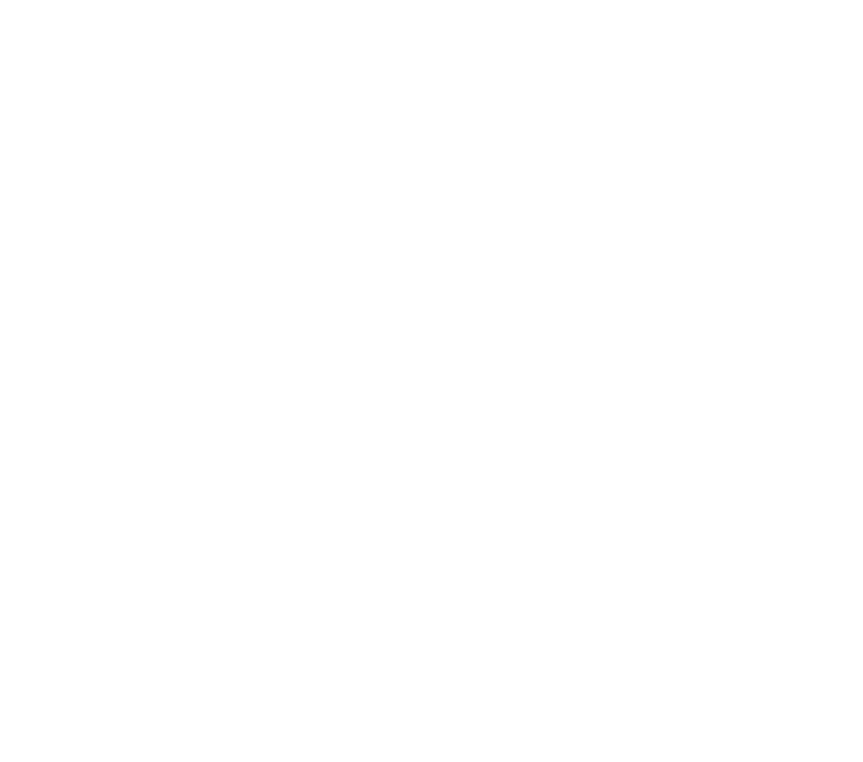
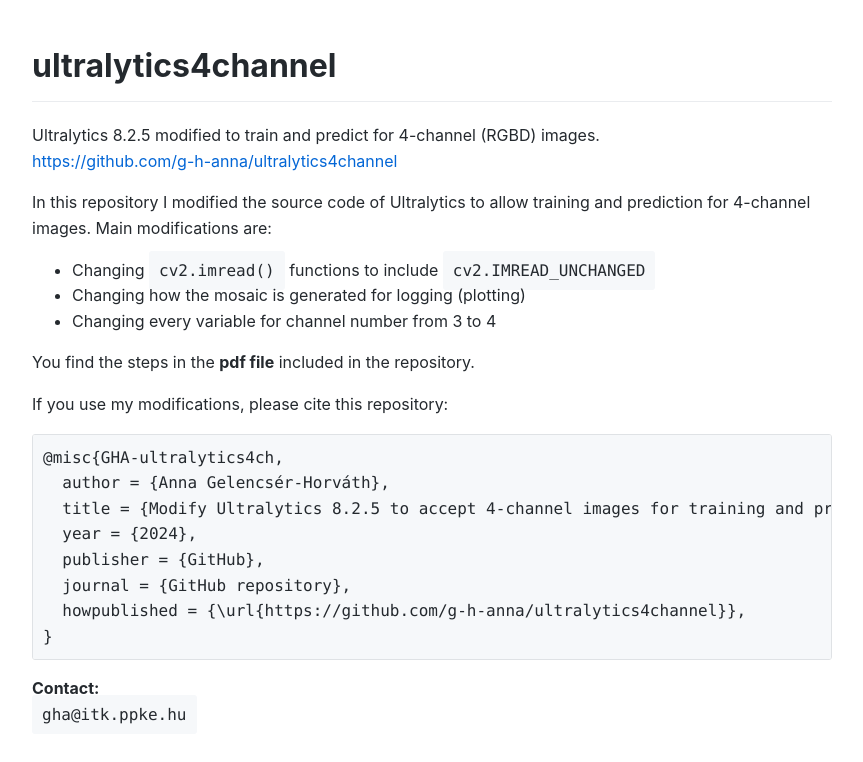
Before and after one commit to g-h-anna/ultralytics4channel, a plain HTML site: page index.html in a window 1280 px wide. Shown: the whole page, without its empty margins (208-1071 px from the left). Drawn offline with Linux system fonts and the light colour scheme.

Commit message:
update index.html

```diff
--- a/index.html
+++ b/index.html
@@ -1,8 +1,58 @@
+<!DOCTYPE html>
+<html lang="en">
 <head>
+  <meta charset="UTF-8">
+  <meta name="viewport" content="width=device-width, initial-scale=1.0">
+
   <meta name="citation_title" content="Modified Ultralytics 8.2.5 to accept 4-channel images for training and prediction">
   <meta name="citation_author" content="Anna Gelencsér-Horváth">
   <meta name="citation_publication_date" content="2024">
   <meta name="citation_pdf_url" content="https://github.com/g-h-anna/ultralytics4channel/blob/main/HowToModifyUltralytics8.2.5.toAccept4channelImages.pdf">
   <meta name="citation_technical_report_number" content="v1.0.0">
-  <title>Modified Ultralytics 8.2.5 to accept 4-channel images for training and prediction</title>
+
+  <title>ultralytics4channel - Modified YOLOv8</title>
+
+  <style>
+    body { font-family: -apple-system, BlinkMacSystemFont, "Segoe UI", Helvetica, Arial, sans-serif; line-height: 1.6; max-width: 800px; margin: 40px auto; padding: 0 20px; color: #24292e; }
+    h1 { border-bottom: 1px solid #eaecef; padding-bottom: 0.3em; }
+    code, pre { background-color: #f6f8fa; border-radius: 3px; padding: 10px; font-family: "SFMono-Regular", Consolas, "Liberation Mono", Menlo, monospace; }
+    pre { overflow-x: auto; border: 1px solid #dfe2e5; }
+    a { color: #0366d6; text-decoration: none; }
+    a:hover { text-decoration: underline; }
+  </style>
 </head>
+
+<body>
+
+  <h1>ultralytics4channel</h1>
+  <p>Ultralytics 8.2.5 modified to train and predict for 4-channel (RGBD) images.<br>
+  <a href="https://github.com/g-h-anna/ultralytics4channel">https://github.com/g-h-anna/ultralytics4channel</a></p>
+
+  <p>In this repository I modified the source code of Ultralytics to allow training and prediction for 4-channel images. Main modifications are:</p>
+
+  <ul>
+    <li>Changing <code>cv2.imread()</code> functions to include <code>cv2.IMREAD_UNCHANGED</code></li>
+    <li>Changing how the mosaic is generated for logging (plotting)</li>
+    <li>Changing every variable for channel number from 3 to 4</li>
+  </ul>
+
+  <p>You find the steps in the <strong>pdf file</strong> included in the repository.</p>
+
+  <p>If you use my modifications, please cite this repository:</p>
+
+<pre>
+@misc{GHA-ultralytics4ch,
+  author = {Anna Gelencsér-Horváth},
+  title = {Modify Ultralytics 8.2.5 to accept 4-channel images for training and prediction},
+  year = {2024},
+  publisher = {GitHub},
+  journal = {GitHub repository},
+  howpublished = {\url{https://github.com/g-h-anna/ultralytics4channel}},
+}
+</pre>
+
+  <p><strong>Contact:</strong><br>
+  <code>gha@itk.ppke.hu</code></p>
+
+</body>
+</html>
```
